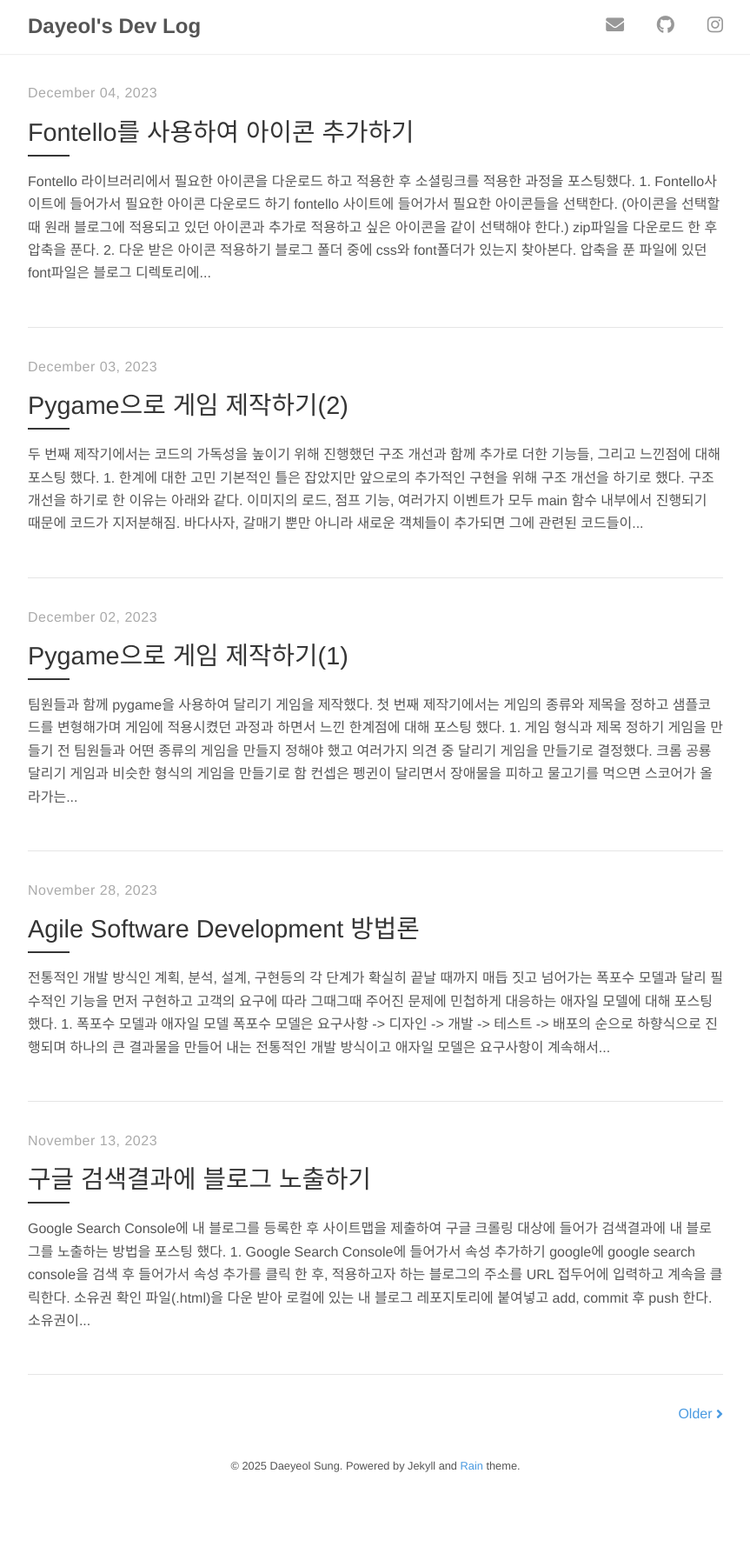
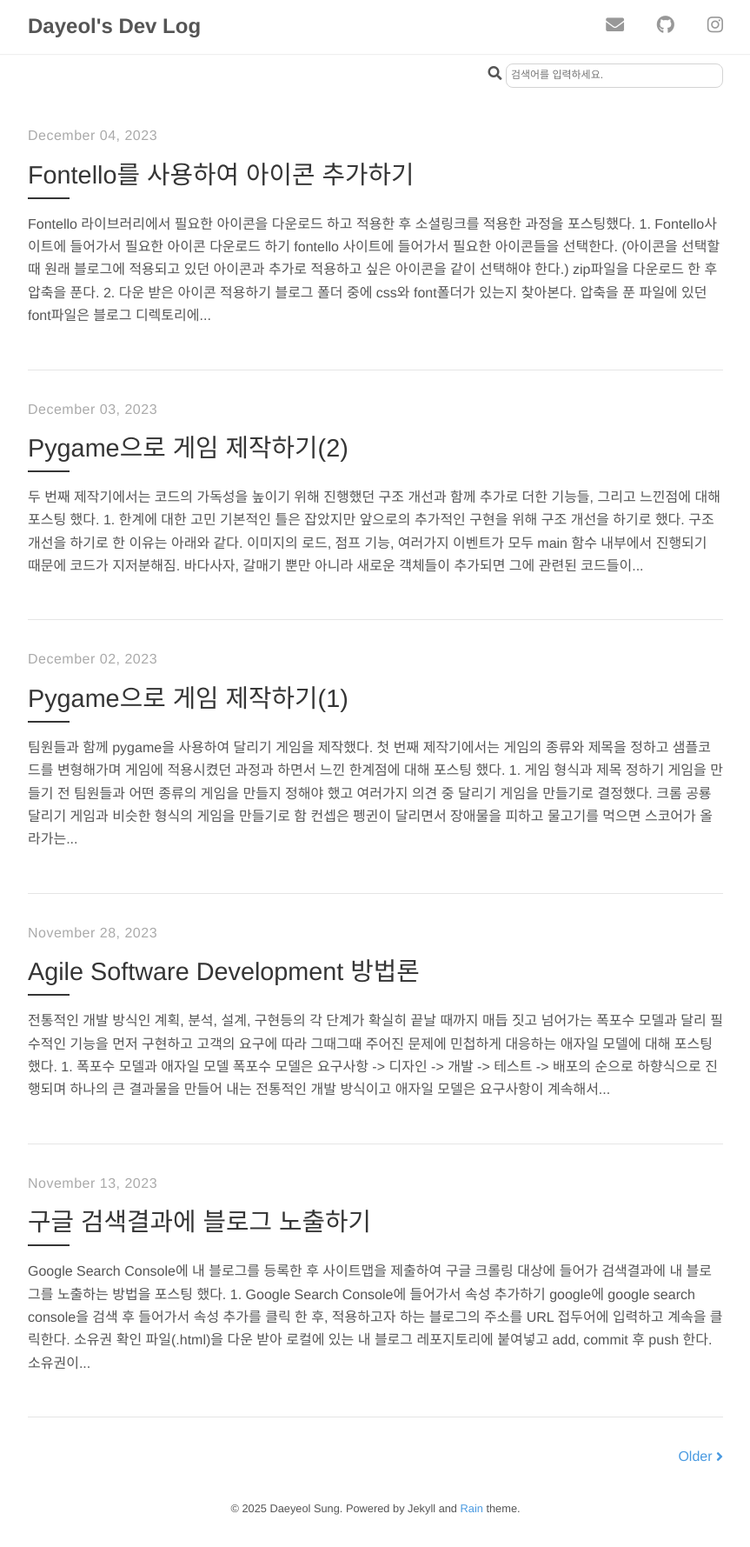
Before and after one commit to Daeye0l/Daeye0l.github.io, a Jekyll site: the page built from index.html, in a window 1280 px wide. Shown: the whole page at 87% size, without its empty margins (208-1071 px from the left). Built offline with Jekyll 4.4.1, drawn with Linux system fonts in a browser that asks for light colours; nearby versions of some CDN libraries; the list of posts is cut into pages by our own code; comment, search, counter and statistics services are not loaded; before the commit the page ends 1730 px from its top, so only the background shows below that.

Commit message:
feat: 검색 기능

```diff
--- a/_config.yml
+++ b/_config.yml
@@ -36,3 +36,7 @@
   email: tjdeoduf1228@gmail.com
   github: https://github.com/Daeye0l
   instagram: https://instagram.com/daeye0l
+
+# 검색기능 설정
+include:
+  - search.json
--- a/_layouts/default.html
+++ b/_layouts/default.html
@@ -24,13 +24,33 @@
     </nav>
 
     <main>
+      <div id="search-container">
+        <label>
+          <i class="fa fa-search"></i>
+          <input type="text" id="search-input" placeholder="검색어를 입력하세요."/>
+        </label>
+        <ul id="results-container"></ul>
+      </div>
       {{ content }}
     </main>
 
     <footer>
       <span>
-        &copy; <time datetime="{{ site.time }}">{{ site.time | date: '%Y' }}</time> {{ site.author.name }}. Powered by Jekyll and <a href="#">Rain</a> theme.
+        &copy; <time datetime="{{ site.time }}">{{ site.time | date: '%Y' }}</time> {{ site.author.name }}. Powered by Jekyll and <a href="https://github.com/inelaah/rain" target="_blank" rel="noopener">Rain</a> theme.
       </span>
     </footer>
+
+    <script src="https://unpkg.com/simple-jekyll-search@1.10.0/dest/simple-jekyll-search.min.js"></script>
+    <script>
+      SimpleJekyllSearch({
+        searchInput: document.getElementById('search-input'),
+        resultsContainer: document.getElementById('results-container'),
+        json: '/search.json',
+        searchResultTemplate: '<li><a href="{url}">{title}</a></li>',
+        noResultsText: '검색 결과가 없습니다.',
+        fuzzy: false,
+        limit: 10
+      });
+    </script>
   </body>
 </html>
--- a/_sass/rain.scss
+++ b/_sass/rain.scss
@@ -6,3 +6,4 @@
 @import 'rain/layout';
 @import 'rain/pagination';
 @import 'rain/catalogue';
+@import 'rain/search';
--- /dev/null
+++ b/_sass/rain/_search.scss
@@ -0,0 +1,32 @@
+#search-container {
+    padding-top: 10px;
+    text-align: right;
+}
+
+#search-input {
+    padding: 3px 5px;
+    width: 250px;
+    border: 1px solid lightgray;
+    border-radius: 8px;
+    font-size: 12px;
+}
+
+#search-input:focus {
+    outline: none;
+}
+
+#results-container {
+    margin: 10px;
+    text-align: right;
+    list-style-position: inside;
+    font-size: 15px;
+    font-weight: 500;
+}
+
+#results-container li {
+    padding: 2px;
+}
+
+#results-container li a:hover {
+    text-decoration: underline;
+}
```
Also changed, not shown: search.json (added, +13 -0 lines).
